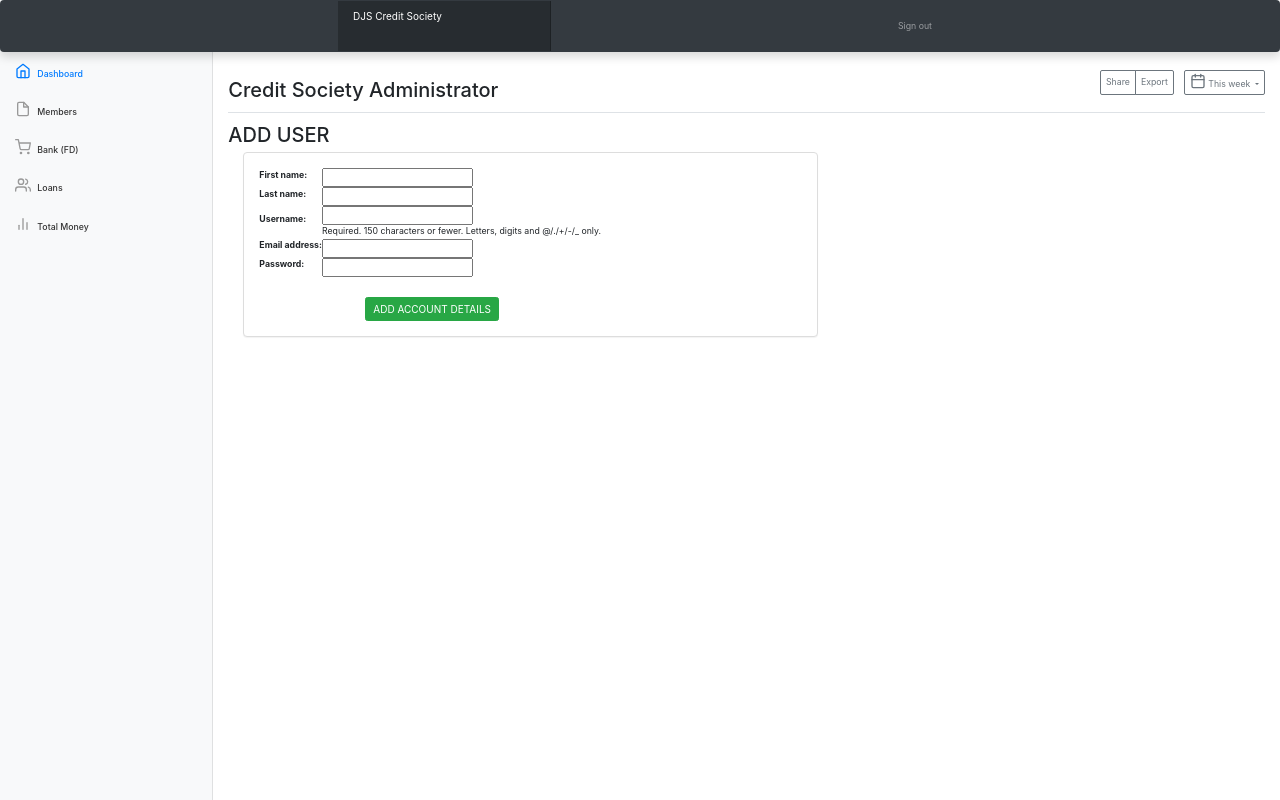
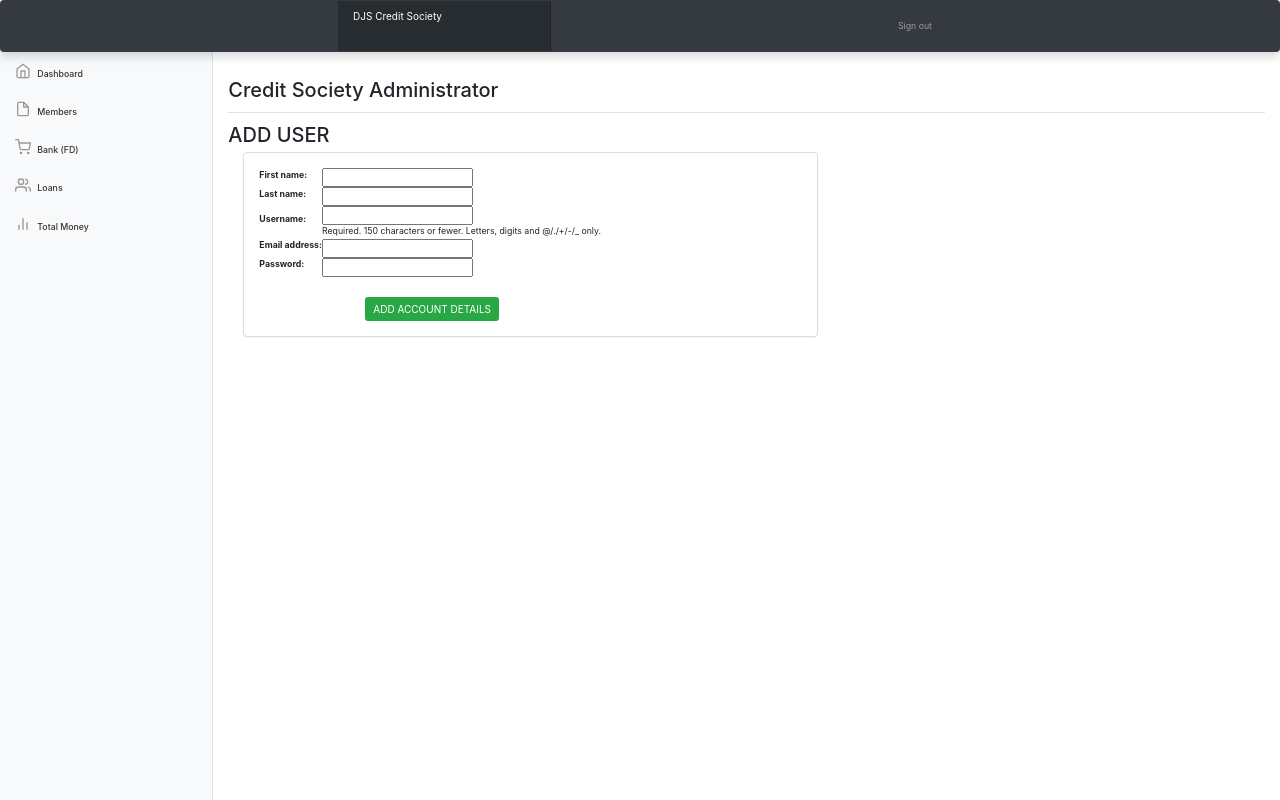
Before and after one commit to chiraggada2911/Credit-Society-Django, a Django app: page /csadmin/user/create/ in a window 1280 px wide. Run offline with Django 3.2, Linux system fonts and the light colour scheme; parts of the project's set-up code (start-up, migrations or seed data) failed here and were passed over; some libraries are stand-ins or nearby versions.

Commit message:
csadmin onclick changes

```diff
--- a/website/csadmin/templates/base.html
+++ b/website/csadmin/templates/base.html
@@ -45,31 +45,31 @@
           <div class="sidebar-sticky">
             <ul class="nav flex-column">
               <li class="nav-item">
-                <a class="nav-link active" href="{%url 'csadmin:commander'%}">
+                <a class="nav-link " href="{%url 'csadmin:commander'%}">
                   <span data-feather="home"></span>
                   Dashboard<span class="sr-only">(current)</span>
                 </a>
               </li>
               <li class="nav-item">
-                <a class="nav-link " href="{%url 'csadmin:members'%}">
+                <a class="nav-link{{member}} " href="{%url 'csadmin:members'%}">
                   <span data-feather="file"></span>
                   Members
                 </a>
               </li>
               <li class="nav-item">
-                <a class="nav-link" href="{%url 'csadmin:bank'%}">
+                <a class="nav-link {{Bank}}" href="{%url 'csadmin:bank'%}">
                   <span data-feather="shopping-cart"></span>
                   Bank (FD)
                 </a>
               </li>
               <li class="nav-item">
-                <a class="nav-link" href="{%url 'csadmin:loansadmin'%}">
+                <a class="nav-link{{loan}} " href="{%url 'csadmin:loansadmin'%}">
                   <span data-feather="users"></span>
                   Loans
                 </a>
               </li>
               <li class="nav-item">
-                <a class="nav-link" href="{%url 'csadmin:totalmoney'%}">
+                <a class="nav-link {{money}} " href="{%url 'csadmin:totalmoney'%}">
                   <span data-feather="bar-chart-2"></span>
                   Total Money
                 </a>
@@ -86,13 +86,9 @@
             <h1 class="h2">Credit Society Administrator</h1>
             <div class="btn-toolbar mb-2 mb-md-0">
               <div class="btn-group mr-2">
-                <button class="btn btn-sm btn-outline-secondary">Share</button>
-                <button class="btn btn-sm btn-outline-secondary">Export</button>
+
               </div>
-              <button class="btn btn-sm btn-outline-secondary dropdown-toggle">
-                <span data-feather="calendar"></span>
-                This week
-              </button>
+
             </div>
           </div>
         {%block content%}
--- a/website/csadmin/views.py
+++ b/website/csadmin/views.py
@@ -23,20 +23,32 @@ def members(request):
     context={
         'users':users,
         'accounts':accounts,
+        'member':"active"
     }
     return render (request,'members.html',context=context)
 
 @login_required
 def bank(request):
-    return render (request,'bank.html')
+
+    context={
+        'Bank':"active",
+    }
+    return render (request,'bank.html' , context=context)
 
 @login_required
 def loansadmin(request):
-    return render (request,'loansadmin.html')
+
+    context={
+        'loan':"active",
+    }
+    return render (request,'loansadmin.html' ,context=context)
 
 @login_required
 def totalmoney(request):
-    return render (request,'totalmoney.html')
+    context={
+        'money':"active",
+    }
+    return render (request,'totalmoney.html' ,context=context)
 
 #class adduseraccountform(ModelForm):
 class UserCreate(CreateView):
```
